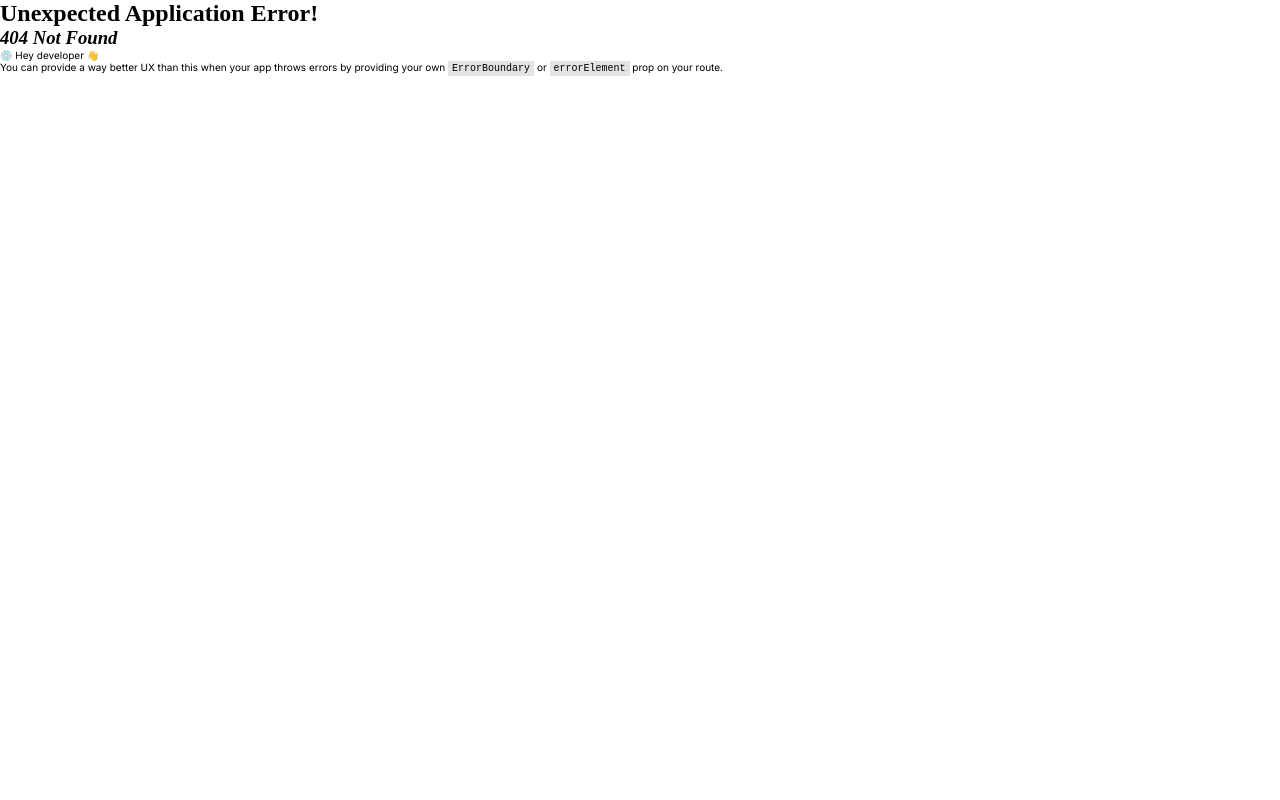
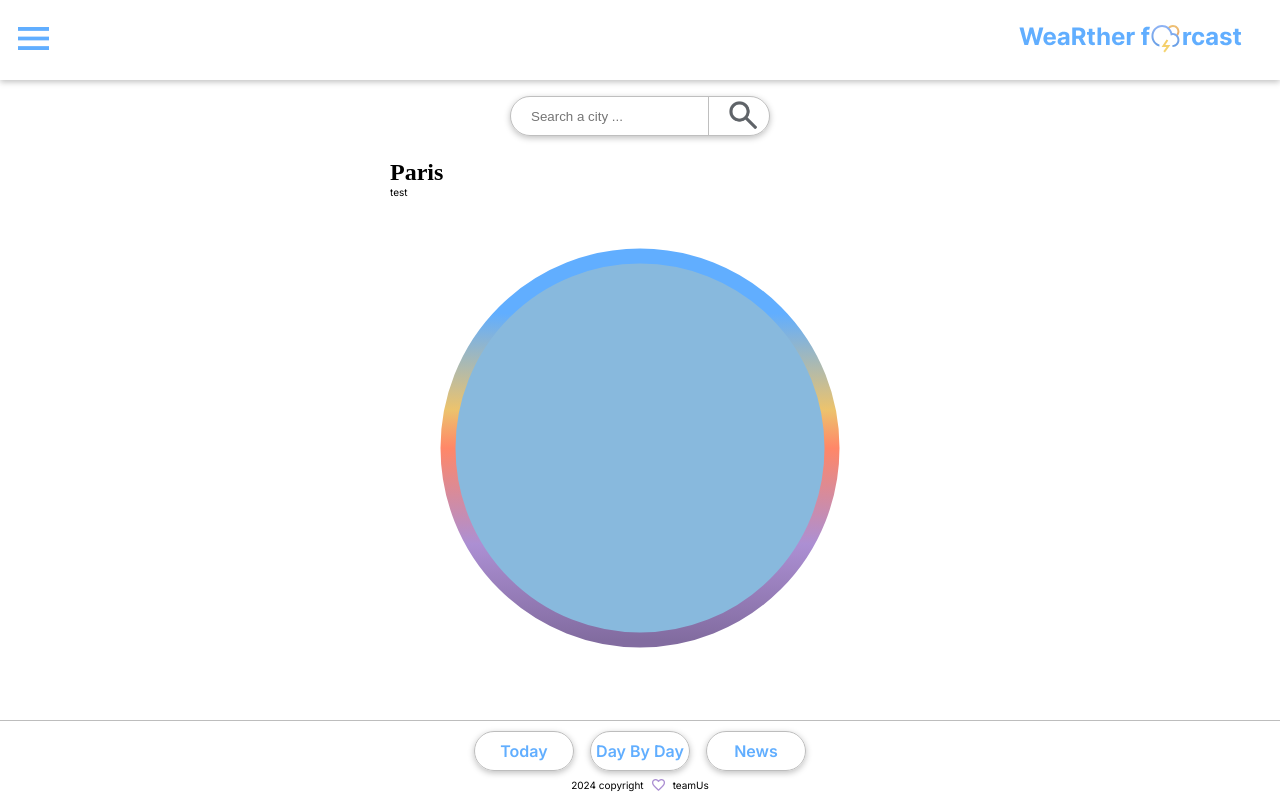
Before and after one commit to WildCodeSchool-2024-09/JS-Nantes-P2-WeartherForcast, a React (Vite) app in the folder client/: page /geolocaliseMe in a window 1280 px wide. Before the commit this address had no page. Built offline with nearby package versions, Linux system fonts and the light colour scheme; no server answers.

Commit message:
animationCircle.css created + animation circle added in component geolocalisation + new route created for geolocation

```diff
--- a/client/src/Router.tsx
+++ b/client/src/Router.tsx
@@ -1,6 +1,7 @@
 import { RouterProvider, createBrowserRouter } from "react-router-dom";
 import App from "./App";
 import DayByDay from "./pages/DayByDay";
+import GeolocaliseMe from "./pages/GeolocaliseMe";
 import MyCities from "./pages/MyCities";
 import PreferenciesWear from "./pages/PreferenciesWear";
 import Today from "./pages/Today";
@@ -13,6 +14,10 @@ const router = createBrowserRouter([
       {
         path: "/",
         element: <Today />,
+      },
+      {
+        path: "/geolocaliseMe",
+        element: <GeolocaliseMe />,
       },
       {
         path: "/myCities",
--- a/client/src/components/MenuHeader.tsx
+++ b/client/src/components/MenuHeader.tsx
@@ -4,7 +4,7 @@ export default function MenuHeader() {
   return (
     <section className="menu-dropdown">
       <nav>
-        <NavLink to="/">Geolocalise me</NavLink>
+        <NavLink to="/geolocaliseMe">Geolocalise me</NavLink>
         <NavLink to="/myCities">My cities</NavLink>
         <NavLink to="/preferenciesWear">My preferencies</NavLink>
         {/* 💡 <NavLink/> instead of <Link> allow to give an automatically active className for each link if you do a class named .active DOC=> https://reactrouter.com/en/main/components/nav-link*/}
--- a/client/src/pages/GeolocaliseMe.tsx
+++ b/client/src/pages/GeolocaliseMe.tsx
@@ -1,3 +1,33 @@
+import "/src/style/animationCircle.css";
+// client\src\style\animationCircle.css
+
 export default function GeolocaliseMe() {
-  return <div>GeolocaliseMe</div>;
+  return (
+    <section className="circleContainer">
+      {/* biome-ignore lint/a11y/noSvgWithoutTitle: <explanation> */}
+      <svg className="circle1" height="30rem" width="30rem">
+        <defs>
+          <linearGradient id="MyGradient">
+            <stop offset="0%" stop-color="#826CA0" />
+            <stop offset="25%" stop-color="#AC8FD3" />
+            <stop offset="50%" stop-color="#FF8768" />
+            <stop offset="60%" stop-color="#ECC36D" />
+            <stop offset="85%" stop-color="#61AEFF" />
+            <stop offset="100%" stop-color="#61AEFF" />
+          </linearGradient>
+        </defs>
+        <circle
+          className="circleStroke circle1__Stroke animationCircles"
+          stroke="url(#MyGradient)"
+          stroke-width="15px"
+          stroke-linecap="round"
+          r="192px"
+          cx="240px"
+          cy="240px"
+          fill="transparent"
+        />
+      </svg>
+      <div className="circle2" />
+    </section>
+  );
 }
--- /dev/null
+++ b/client/src/style/animationCircle.css
@@ -0,0 +1,38 @@
+.circleContainer {
+  display: flex;
+  flex-direction: column;
+  align-items: center;
+  justify-content: center;
+  position: relative;
+  width: 500px;
+  height: 500px;
+}
+
+.circle1__Stroke {
+  position: absolute;
+  top: 0;
+  stroke-dasharray: calc(12rem * 2 * PI) calc(12rem * 2 * PI); /*circomference*/
+  stroke-dashoffset: calc(12rem * 2 * PI); /*cache donc tout le dasharray*/
+  transform: rotate(-90deg);
+  transform-origin: 50% 50%;
+}
+
+.circle2 {
+  position: absolute;
+  background-color: #88b9dd;
+  width: 380px;
+  height: 380px;
+  border-radius: 50%;
+  z-index: -1;
+}
+
+.animationCircles {
+  animation: load 2s ease-in;
+  animation-fill-mode: forwards;
+}
+
+@keyframes load {
+  100% {
+    stroke-dashoffset: 0;
+  }
+}
--- a/client/src/style/header.css
+++ b/client/src/style/header.css
@@ -9,7 +9,7 @@ header {
   margin-bottom: 16px;
 }
 
-.navBar {
+.nav-bar {
   width: 100%;
   display: flex;
   justify-content: space-between;
@@ -24,6 +24,8 @@ header {
 
 .menu-dropdown {
   position: absolute;
+  top: 80px;
+  left: 0;
   background: var(--mainColor);
   padding: 32px;
   box-shadow: 0 2px 6px var(--shadowColor);
```
